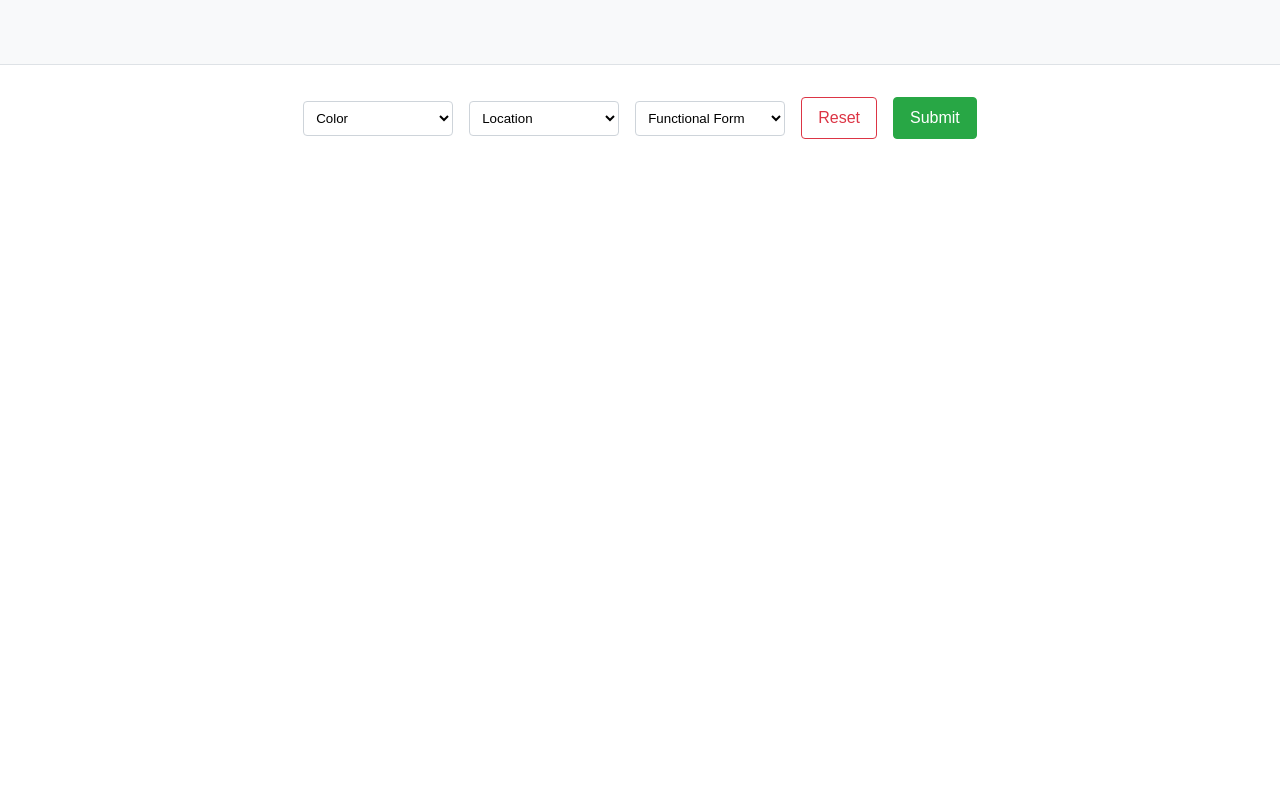
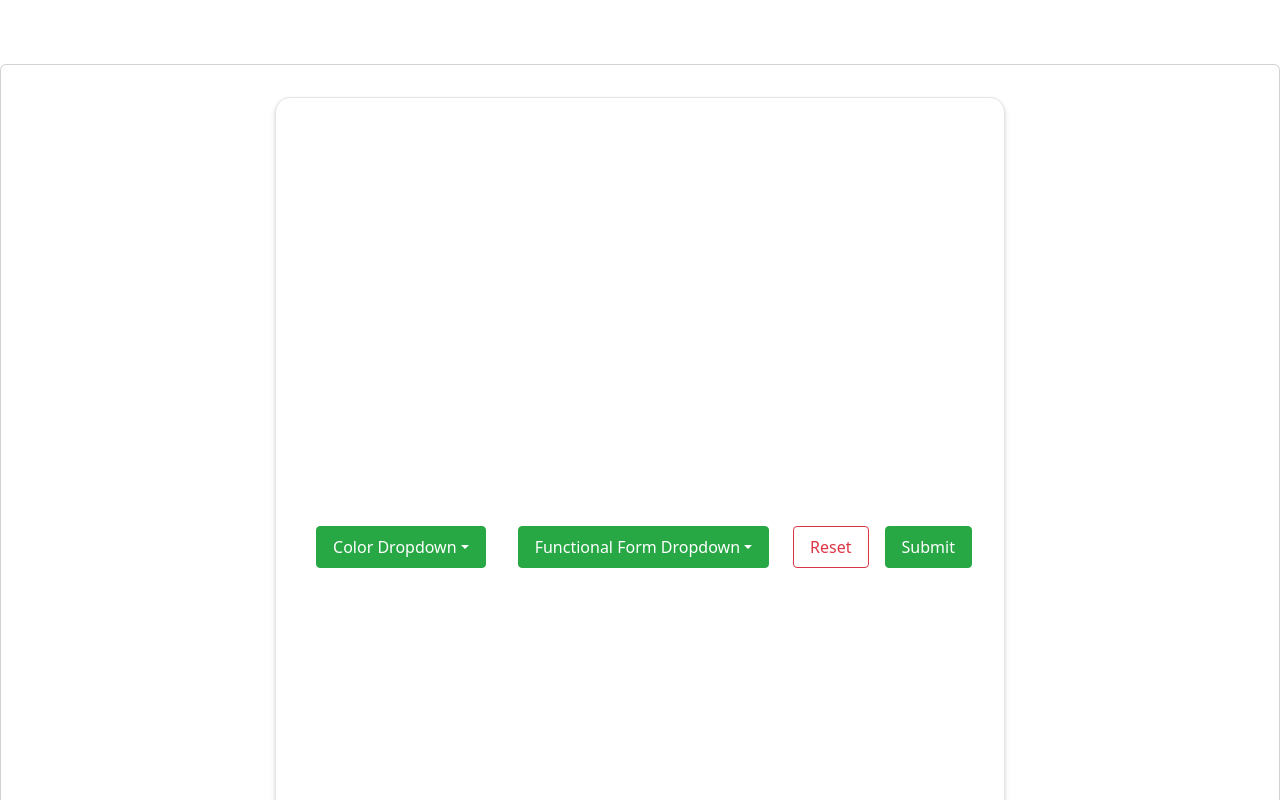
Before and after one commit to Geez-l/sponge-database, a Next.js app: page / in a window 1280 px wide. Shown: the top 800 px of the page. Built offline with nearby package versions, Linux system fonts and the light colour scheme.

Commit message:
changes to the dropdown

```diff
--- a/package.json
+++ b/package.json
@@ -9,8 +9,11 @@
     "lint": "next lint"
   },
   "dependencies": {
+    "@popperjs/core": "^2.11.8",
+    "bootstrap": "^5.3.7",
     "next": "15.3.5",
     "react": "^19.0.0",
+    "react-bootstrap": "^2.10.10",
     "react-dom": "^19.0.0",
     "react-router-dom": "^7.6.3"
   },
--- a/src/app/components/home.tsx
+++ b/src/app/components/home.tsx
@@ -1,22 +1,18 @@
+'use client';
 import React from 'react';
-// import { Button } from 'react-bootstrap';
-// import { Dropdown } from 'react-bootstrap';
-// import AOS from 'aos';
-// import 'aos/dist/aos.css';
+import Dropdown from 'react-bootstrap/Dropdown';
+import DropdownButton from 'react-bootstrap/DropdownButton';
+import 'bootstrap/dist/css/bootstrap.min.css';
+import Card from 'react-bootstrap/Card';
 
 // CSS imports
 import '../css/home.css';
 import '../css/variable.css';
 
-// Page imports
-
-// Image imports
-// import Blank from '../assets/blank.jpg';
-
-// to update
-const dropdownColor = ['Filter 1', 'Filter 2', 'Filter 3', 'Filter 4'];
-const dropdownLocation = ['Location 1', 'Location 2', 'Location 3', 'Location 4'];
-const dropdownFunctional_form = ['String A', 'String B'];
+// Dropdown options
+// const dropdownColor = ['Filter 1', 'Filter 2', 'Filter 3', 'Filter 4'];
+// const dropdownLocation = ['Location 1', 'Location 2', 'Location 3', 'Location 4'];
+// const dropdownFunctional_form = ['String A', 'String B'];
 
 const Home = () => {
   return (
@@ -24,35 +20,39 @@ const Home = () => {
       <main className='home-content'>
         <div>
           <div className='home-bg'>
-                        <div className='home-text'>
+            <div className='home-text'></div>
           </div>
         </div>
-                </div>
+        <Card className='card'>
         <div className='search-container'>
-                    <div className='button-color'>
-                        <select className='dropdown'>
-                            <option>Color</option>
-                            {dropdownColor.map((item, idx) => (
-                                <option key={item} value={idx}>{item}</option>
-                            ))}
-                        </select>
-                    </div>
-                    <div className='button-location'>
-                        <select className='dropdown'>
-                            <option>Location</option>
-                            {dropdownLocation.map((item, idx) => (
-                                <option key={item} value={idx}>{item}</option>
-                            ))}
-                        </select>
-                    </div>
-                    <div className='button-functional-form'>
-                        <select className='dropdown'>
-                            <option>Functional Form</option>
-                            {dropdownFunctional_form.map((item, idx) => (
-                                <option key={item} value={idx}>{item}</option>
-                            ))}
-                        </select>
-                    </div>
+
+          {/* Color Dropdown */}
+         <Dropdown className='dropDown1'>
+            <Dropdown.Toggle variant='success' id='dropdown-basic'>
+                Color Dropdown
+            </Dropdown.Toggle>
+            <Dropdown.Menu>
+                <Dropdown.Item href='#/action-1'>A</Dropdown.Item>
+                <Dropdown.Item href='#/action-2'>B</Dropdown.Item>
+                <Dropdown.Item href='#/action-3'>C</Dropdown.Item>
+
+            </Dropdown.Menu>
+         </Dropdown>
+
+            {/* Functional Form Dropdown */}
+            <Dropdown className='dropDown2'>
+            <Dropdown.Toggle variant='success' id='dropdown-basic'>
+                Functional Form Dropdown
+            </Dropdown.Toggle>
+            <Dropdown.Menu>
+                <Dropdown.Item href='#/action-1'>A</Dropdown.Item>
+                <Dropdown.Item href='#/action-2'>B</Dropdown.Item>
+                <Dropdown.Item href='#/action-3'>C</Dropdown.Item>
+
+            </Dropdown.Menu>
+         </Dropdown>
+
+          {/* Buttons */}
           <div className='resetButton'>
             <button className='btn btn-outline-danger'>Reset</button>
           </div>
@@ -60,6 +60,7 @@ const Home = () => {
             <button className='btn btn-success'>Submit</button>
           </div>
         </div>
+        </Card>
       </main>
     </div>
   );
--- a/src/app/css/home.css
+++ b/src/app/css/home.css
@@ -7,7 +7,7 @@
 
 .home-bg {
     flex: 1;
-    background-color: #f8f9fa;
+    /* background-color: #f8f9fa; */
     display: flex;
     align-items: center;
     justify-content: center;
@@ -20,20 +20,31 @@
 
 .search-container {
     padding: 2rem;
+    /* flex-direction: column; */
     background-color: white;
-    border-top: 1px solid #dee2e6;
+    /* border-top: 1px solid #dee2e6; */
+    /* border-color: black; */
     display: flex;
     gap: 1rem;
     flex-wrap: wrap;
     align-items: center;
     justify-content: center;
+    min-height: 900px;
+    flex-direction: row;
+    border-radius: 15px;
+    box-shadow: 0 4px 6px rgba(0, 0, 0, 0.1), 0 1px 3px rgba(0, 0, 0, 0.08);
+    border: 1px solid #e1e5e9;
+    margin: 2rem;
+    max-width: 1200px;
+    margin-left: auto;
+    margin-right: auto;
 }
 
 .dropdown {
     padding: 0.5rem;
-    border: 1px solid #ced4da;
+    /* border: 1px solid #ced4da; */
     border-radius: 0.25rem;
-    background-color: white;
+    /* background-color: white; */
     min-width: 150px;
 }
 
```
Also changed, not shown: 1 other file (tests, documents, lock files or other folders). Lines whose indentation alone changed are shown as unchanged.
